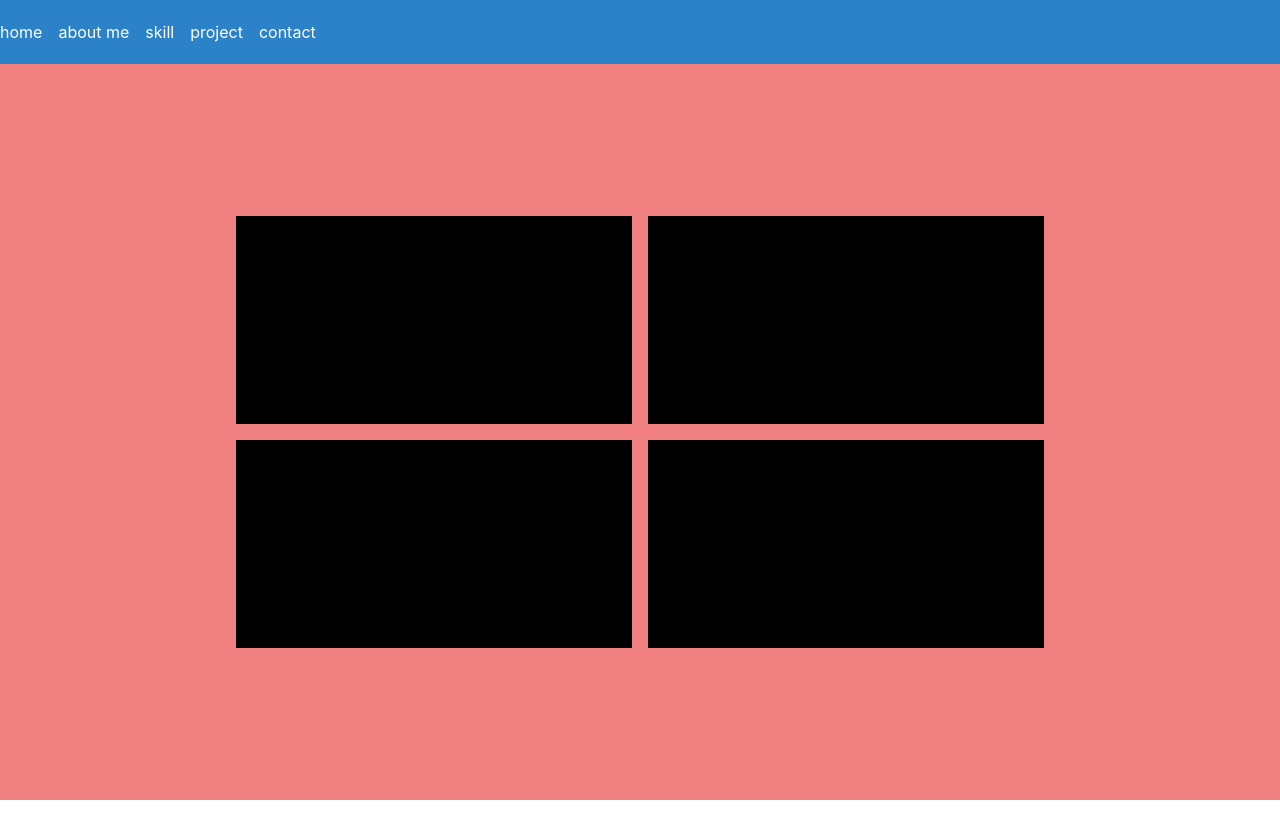
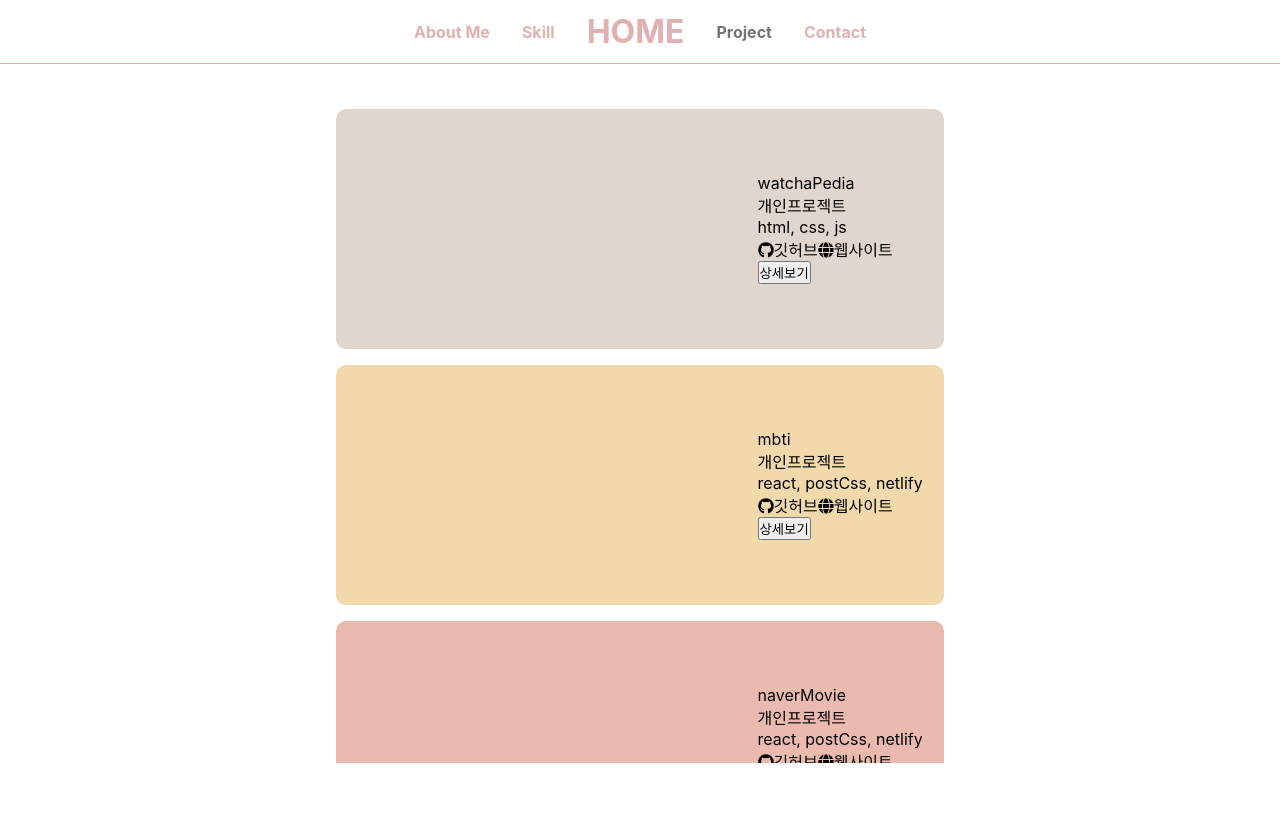
Before and after one commit to Park1016/portfolio, a Next.js app: page /project in a window 1280 px wide. Shown: the top 838 px of the page. Before the commit the page ends 800 px from the top, so only its background shows below. Built offline with nearby package versions, Linux system fonts and the light colour scheme.

Commit message:
header 약간의 스타일링

```diff
--- a/components/Nav.js
+++ /dev/null
@@ -1,38 +0,0 @@
-import Link from 'next/link'
-import Style from '../styles/Nav.module.css'
-
-const Nav = (props) => {
-    return (
-        <nav className={Style.nav}>
-            <ul>
-                <li>
-                    <Link href="/">
-                        <a>home</a>
-                    </Link>
-                </li>
-                <li>
-                    <Link href="/aboutMe">
-                        <a>about me</a>
-                    </Link>
-                </li>
-                <li>
-                    <Link href="/skill">
-                        <a>skill</a>
-                    </Link>
-                </li>
-                <li>
-                    <Link href="/project">
-                        <a>project</a>
-                    </Link>
-                </li>
-                <li>
-                    <Link href="/contact">
-                        <a>contact</a>
-                    </Link>
-                </li>
-            </ul>
-        </nav>
-    )
-}
-
-export default Nav;
--- /dev/null
+++ b/components/Nav.jsx
@@ -0,0 +1,43 @@
+import Link from 'next/link'
+import { useRouter } from 'next/router';
+import Style from '../styles/Nav.module.css';
+import * as S from '../styles/nav.style';
+
+const Nav = (props) => {
+
+    const router = useRouter();
+
+    return (
+        <S.nav>
+            <ul>
+                <li>
+                    <Link href="/aboutMe">
+                        <a style={{color : '/aboutMe' === router.pathname ? '#737373' : '#E1B1B1'}}>About Me</a>
+                    </Link>
+                </li>
+                <li>
+                    <Link href="/skill">
+                        <a style={{color : '/skill' === router.pathname ? '#737373' : '#E1B1B1'}}>Skill</a>
+                    </Link>
+                </li>
+                <li>
+                    <Link href="/">
+                        <a style={{color : '/' === router.pathname ? '#737373' : '#E1B1B1'}}>HOME</a>
+                    </Link>
+                </li>
+                <li>
+                    <Link href="/project">
+                        <a style={{color : '/project' === router.pathname ? '#737373' : '#E1B1B1'}}>Project</a>
+                    </Link>
+                </li>
+                <li>
+                    <Link href="/contact">
+                        <a style={{color : '/contact' === router.pathname ? '#737373' : '#E1B1B1'}}>Contact</a>
+                    </Link>
+                </li>
+            </ul>
+        </S.nav>
+    )
+}
+
+export default Nav;
--- a/components/project/project.jsx
+++ b/components/project/project.jsx
@@ -54,13 +54,17 @@ const Project = ({item}) => {
 
     return (
         <>
-            <S.ul onMouseEnter={onShow} onMouseLeave={onHidden} show={show} onClick={onDetail}>
-                <li>
+            <S.box
+                onMouseEnter={onShow}
+                onMouseLeave={onHidden}
+                show={show}
+                onClick={onDetail}
+                className={item.id === '0' ? 'first' : item.id === '1' ? 'second' : item.id === '2' ? 'third' : item.id === '3' && 'fourth'}
+            >
+                <div>
                     <ReactPlayer
                         ref={video}
                         url={item.video}
-                        // url={require('../../public/travel(자막).mp4')}
-                        // url="https://www.youtube/watch?v=E1qkUKJi3Ho"
                         playing={show ? (qs ? false : true) : false}
                         loop={true}
                         muted={true}
@@ -68,34 +72,32 @@ const Project = ({item}) => {
                         height="13rem"
                         position="relative"
                     />
-                    {/* <embed
-                        ref={video}
-                        src="https://www.youtube-nocookie.com/embed/watch?v=zHvnPIbFr-k"
-                        width="24.75rem"
-                        height="13rem"
-                    /> */}
                     <S.over onClick={onDetail}></S.over>
-                </li>
-                {show && <li>{item.name}</li>}
-                {show && <li>{item.num}</li>}
-                {show && <li>{item.skill}</li>}
-                {show && <li>{item.roll}</li>}
-                {show && <li>
+                </div>
+                <ul>
+                    <li>{item.name}</li>
+                    <li>{item.num}</li>
+                    <li>{item.skill}</li>
+                    {/* <li>{item.roll}</li> */}
+                    <li>
                         <a href={item.git} target="_blank" rel="noreferrer">
                             <FontAwesomeIcon icon={["fab", "github"]} />
                             깃허브
                         </a>
-                </li>}
-                {show && <li>
                         <a href={item.deploy} target="_blank" rel="noreferrer">
                             <FontAwesomeIcon icon={faGlobe} />
                             웹사이트
                         </a>
-                </li>}
-                {show &&
-                // <Link href={`/project/${item.name}`}><a>상세보기</a></Link>}
-                <button type="button" onClick={onDetail}>상세보기</button>}
-            </S.ul>
+                    </li>
+                    {/* <li>
+                        <a href={item.deploy} target="_blank" rel="noreferrer">
+                            <FontAwesomeIcon icon={faGlobe} />
+                            웹사이트
+                        </a>
+                    </li> */}
+                    <button type="button" onClick={onDetail}>상세보기</button>
+                </ul>
+            </S.box>
         </>
     )
 }
--- a/components/project/projects.jsx
+++ b/components/project/projects.jsx
@@ -17,44 +17,6 @@ const Projects = (props) => {
                     ))}
                 </S.div>
             </S.section>
-            <S.None>
-                {/* <ReactPlayer
-                    url='https://www.youtube/watch?v=zHvnPIbFr-k'
-                    playing={false}
-                    muted={true}
-                    width="0"
-                    height ="0"
-                />
-                <ReactPlayer
-                    url='https://www.youtube/watch?v=tpHGeJiywH0'
-                    playing={false}
-                    muted={true}
-                    width="0"
-                    height ="0"
-                />
-                <ReactPlayer
-                    url='https://www.youtube/watch?v=E1qkUKJi3Ho'
-                    playing={false}
-                    muted={true}
-                    width="0"
-                    height ="0"
-                /> */}
-                <embed
-                    src="https://www.youtube-nocookie.com/embed/watch?v=zHvnPIbFr-k"
-                    width="0"
-                    height ="0"
-                />
-                <embed
-                    src="https://www.youtube-nocookie.com/embed/watch?v=tpHGeJiywH0"
-                    width="0"
-                    height ="0"
-                />
-                <embed
-                    src="https://www.youtube-nocookie.com/embed/watch?v=E1qkUKJi3Ho"
-                    width="0"
-                    height ="0"
-                />
-            </S.None>
         </>
     )
 }
--- a/src/project.json
+++ b/src/project.json
@@ -8,9 +8,9 @@
             "roll": "왓챠",
             "git": "https://github.com/Park1016/Watcha",
             "deploy": "https://park1016.github.io/Watcha/",
-            "time": "",
-            "timeStamp": "",
-            "video": "https://www.youtube.com/watch?v=1O_ha26ba_8?controls=0"
+            "time": "00:00\n00:16\n00:34\n00:55\n01:10\n01:51\n02:31\n02:54\n03:32\n03:44\n03:53\n04:14\n04:58",
+            "timeStamp": "전체적인 화면, header\n'보고싶어요'버튼\n별점\npicsum랜덤 이미지\n댓글 작성하기\n댓글 수정하기\n댓글 삭제하기\n슬라이더\n줄 수 제한(...처리)\n좋아요\n더보기\n반응형\nheader 검색창 blur처리",
+            "video": "https://youtu.be/1O_ha26ba_8"
         },
         {
             "id": "1",
@@ -22,7 +22,7 @@
             "deploy": "https://hj-mbti.netlify.app",
             "time": "",
             "timeStamp": "",
-            "video": "https://www.youtube.com/watch?v=zHvnPIbFr-k"
+            "video": "https://youtu.be/zHvnPIbFr-k"
         },
         {
             "id": "2",
@@ -34,7 +34,7 @@
             "deploy": "https://search-naver-movie.netlify.app/",
             "time": "",
             "timeStamp": "",
-            "video": "https://www.youtube.com/watch?v=tpHGeJiywH0"
+            "video": "https://youtu.be/tpHGeJiywH0"
         },
         {
             "id": "3",
@@ -46,7 +46,7 @@
             "deploy": "https://travelhere.netlify.app/",
             "time": "0:00\n\n2:20\n\n3:13\n\n3:34\n3:45\n4:06\n\n4:53\n5:07\n5:34\n6:54\n7:17\n7:37\n\n7:43\n7:52\n\n8:04",
             "timeStamp": "로그인/회원가입\n\n게시글 쓰기\n\n카테고리-게시글\n\n좋아요, 북마크\n본인일 경우에만 수정/삭제 가능\n게시글,댓글 수정/삭제\n\n마이페이지\n마이페이지에서 게시글 이동\n닉네임, 사진 수정\n비밀번호 변경 유무\n비밀번호 변경\n탈퇴\n\n404오류\n비회원\n\n반응형",
-            "video": "https://www.youtube.com/watch?v=E1qkUKJi3Ho"
+            "video": "https://youtu.be/E1qkUKJi3Ho"
         }
     ]
 }
--- a/styles/Nav.module.css
+++ b/styles/Nav.module.css
@@ -1,16 +1,39 @@
 .nav {
   height: 4rem;
+  width: 100vw;
   display: flex;
   align-items: center;
-  justify-content: start;
+  justify-content: center;
   background: #2c82c9;
 }
 
-.nav ul {
+/* .nav > div {
+  width: 100vw;
   display: flex;
+  flex-direction: row;
+  align-items: center;
+  justify-content: space-between;
 }
 
-.nav li {
+.nav > div > ul {
+  display: flex;
+  flex-direction: row;
+}
+
+.nav > div > ul > li {
+  margin-right: 1rem;
+  color: #fff;
+} */
+
+.nav > ul {
+  width: 100vw;
+  display: flex;
+  flex-direction: row;
+  align-items: center;
+  justify-content: center;
+}
+
+.nav > ul > li {
   margin-right: 1rem;
   color: #fff;
 }
--- a/styles/aboutMe.style.js
+++ b/styles/aboutMe.style.js
@@ -3,7 +3,7 @@ import styled, { css } from 'styled-components';
 const section = styled.section`
     width: 100vw;
     height: calc(100vh - 4rem);
-    background: lightgray;
+    background: #fff;
     /* scroll-snap-align: center; */
 `;
 
--- a/styles/contact.Style.js
+++ b/styles/contact.Style.js
@@ -7,7 +7,7 @@ const section = styled.section`
     justify-content: center;
     width: 100vw;
     height: calc(100vh - 4rem);
-    background: lightgray;
+    background: #fff;
     /* scroll-snap-align: center; */
 `;
 
--- /dev/null
+++ b/styles/nav.style.js
@@ -0,0 +1,29 @@
+import styled, {css} from 'styled-components';
+
+const nav = styled.nav`
+    height: 4rem;
+    width: 100vw;
+    display: flex;
+    align-items: center;
+    justify-content: center;
+    background: transparent;
+    border-bottom: 1px solid #E1B1B1;
+    ul {
+        width: 100vw;
+        display: flex;
+        flex-direction: row;
+        align-items: center;
+        justify-content: center;
+        li {
+            font-weight: bold;
+            margin: 0 1rem;
+        }
+        li:nth-child(3){
+            font-size: 2rem;
+        }
+    }
+`;
+
+export {
+    nav,
+};
--- a/styles/project.Style.js
+++ b/styles/project.Style.js
@@ -3,7 +3,8 @@ import styled, {css} from 'styled-components';
 const section = styled.section`
     width: 100vw;
     height: calc(100vh - 4rem);
-    background: lightcoral;
+    /* background: lightcoral; */
+    background: white;
     overflow: hidden;
     display: flex;
     flex-direction: column;
@@ -14,7 +15,7 @@ const section = styled.section`
 
 const div = styled.div`
     /* background: blue; */
-    width: 80%;
+    width: 90%;
     max-height: 90%;
     display: flex;
     flex-wrap: wrap;
@@ -31,19 +32,43 @@ const div = styled.div`
     }
 `;
 
-const ul = styled.ul`
-    width: 24.75rem;
-    height: 13rem;
-    background: black;
+const box = styled.div`
+    width: 38rem;
+    height: 15rem;
     margin: 0.5rem;
+    display: flex;
+    flex-direction: row;
+    align-items: center;
+    justify-content: flex-start;
+    border-radius: 10px;
+    div {
+        margin: 0 0.5rem 0 0.3rem;
+    }
     :hover {
         cursor: pointer;
     }
-    /* li:nth-child(1){
-        div {
-            position: relative;
+    ${(props) => {
+        if (props.className === 'first') {
+            return css`
+                background: #E1D6CD;
+            `;
         }
-    } */
+        if (props.className === 'second'){
+            return css`
+                background: #F1D9AC;
+            `;
+        }
+        if (props.className === 'third'){
+            return css`
+                background: #EABAAE;
+            `;
+        }
+        if (props.className === 'fourth'){
+            return css`
+                background: #EFDFE5;
+            `;
+        }
+    }}
 `;
 
 const detail = styled.div`
@@ -99,7 +124,7 @@ const over = styled.div`
 export {
     section,
     div,
-    ul,
+    box,
     over,
     detail,
     content,
```
Lines whose indentation alone changed are shown as unchanged.
